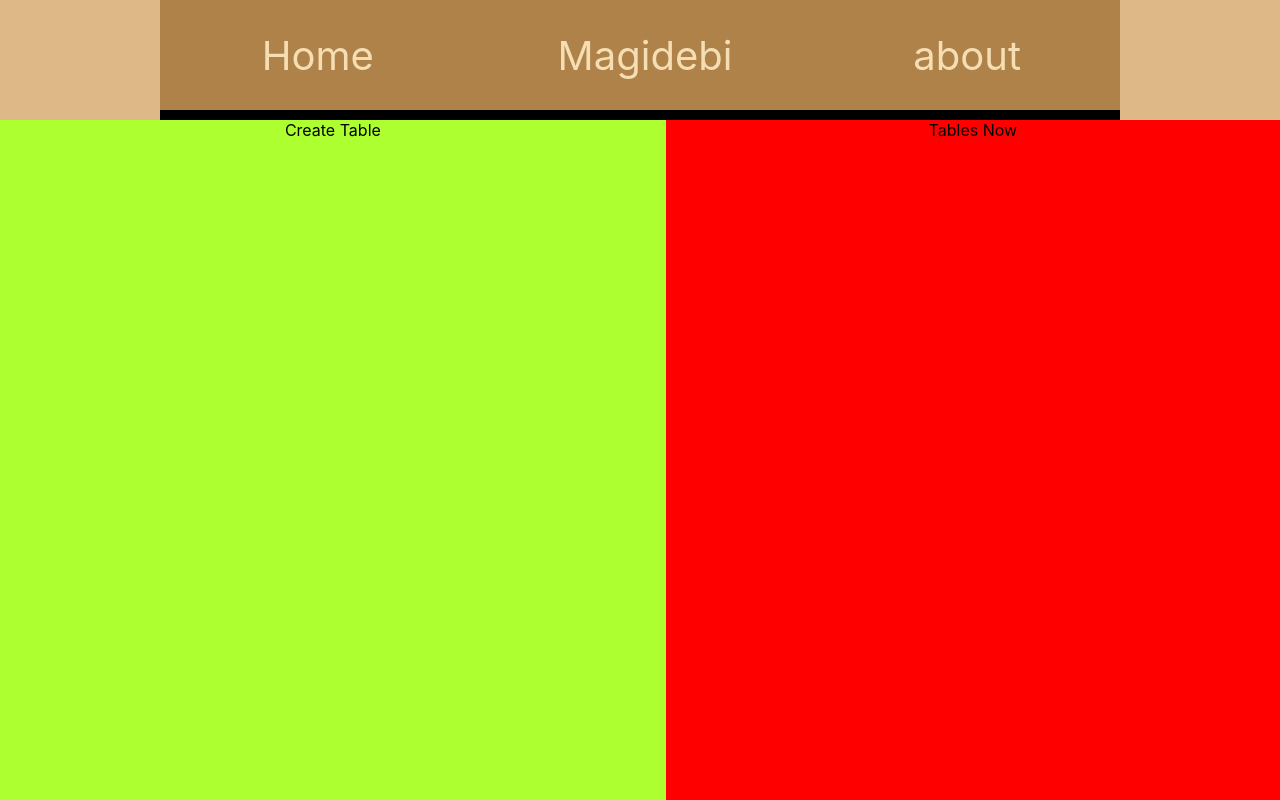
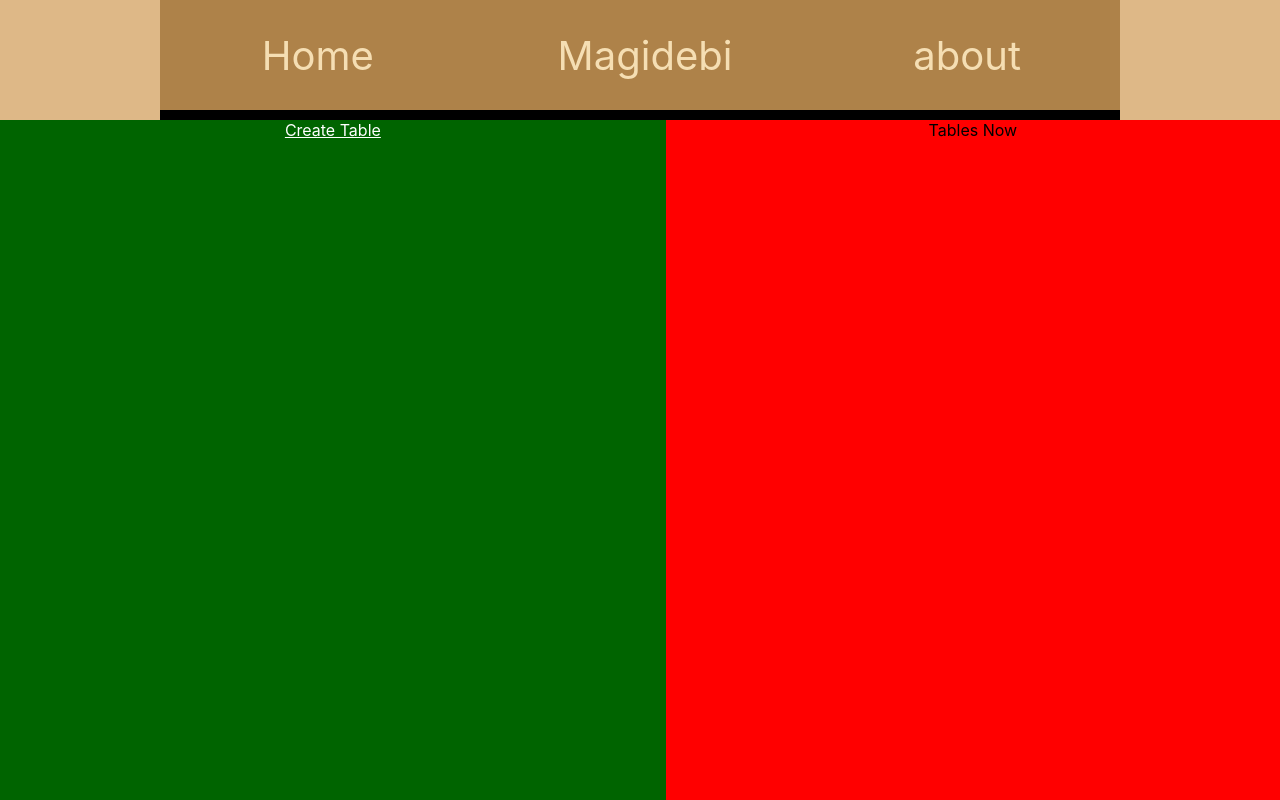
Before and after one commit to leopantsulaia/Restaurant-project, a React (Create React App) app: page / in a window 1280 px wide. In both pictures the pointer is over the element "Create Table". Built offline with nearby package versions, Linux system fonts and the light colour scheme.

Commit message:
css added

```diff
--- a/src/app.scss
+++ b/src/app.scss
@@ -44,6 +44,11 @@ ul {
     display: table-cell;
     text-align: center;
     background-color: greenyellow;
+    &:hover {
+      color: white;
+      text-decoration: underline;
+      background-color: darkgreen;
+    }
   }
 
   .mid-rightSide{
@@ -51,5 +56,10 @@ ul {
     display: table-cell;
     text-align: center;
     background-color: red;
+    &:hover {
+      color: white;
+      text-decoration: underline;
+      background-color: darkred;
+    }
   }
 }
```
